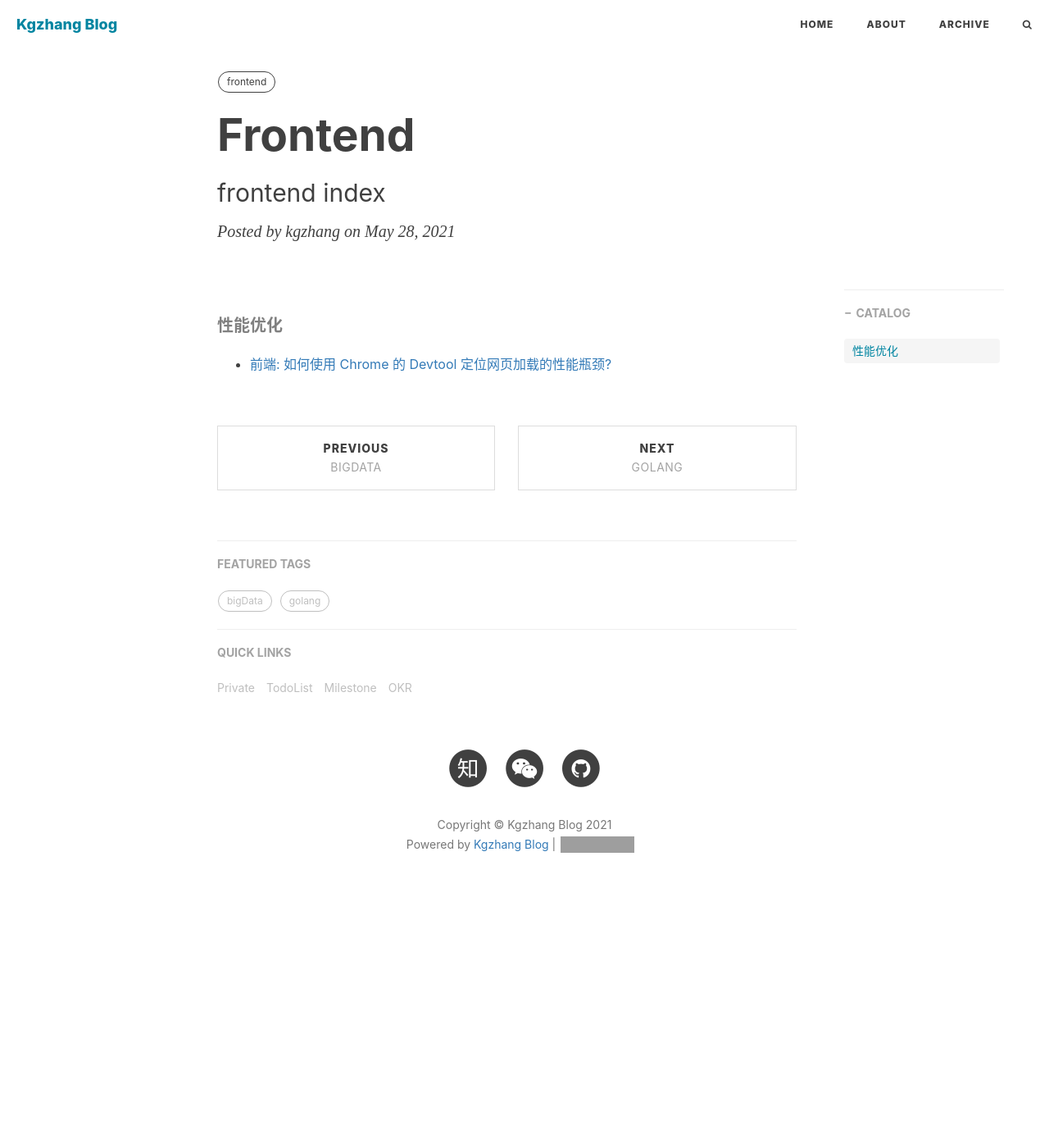
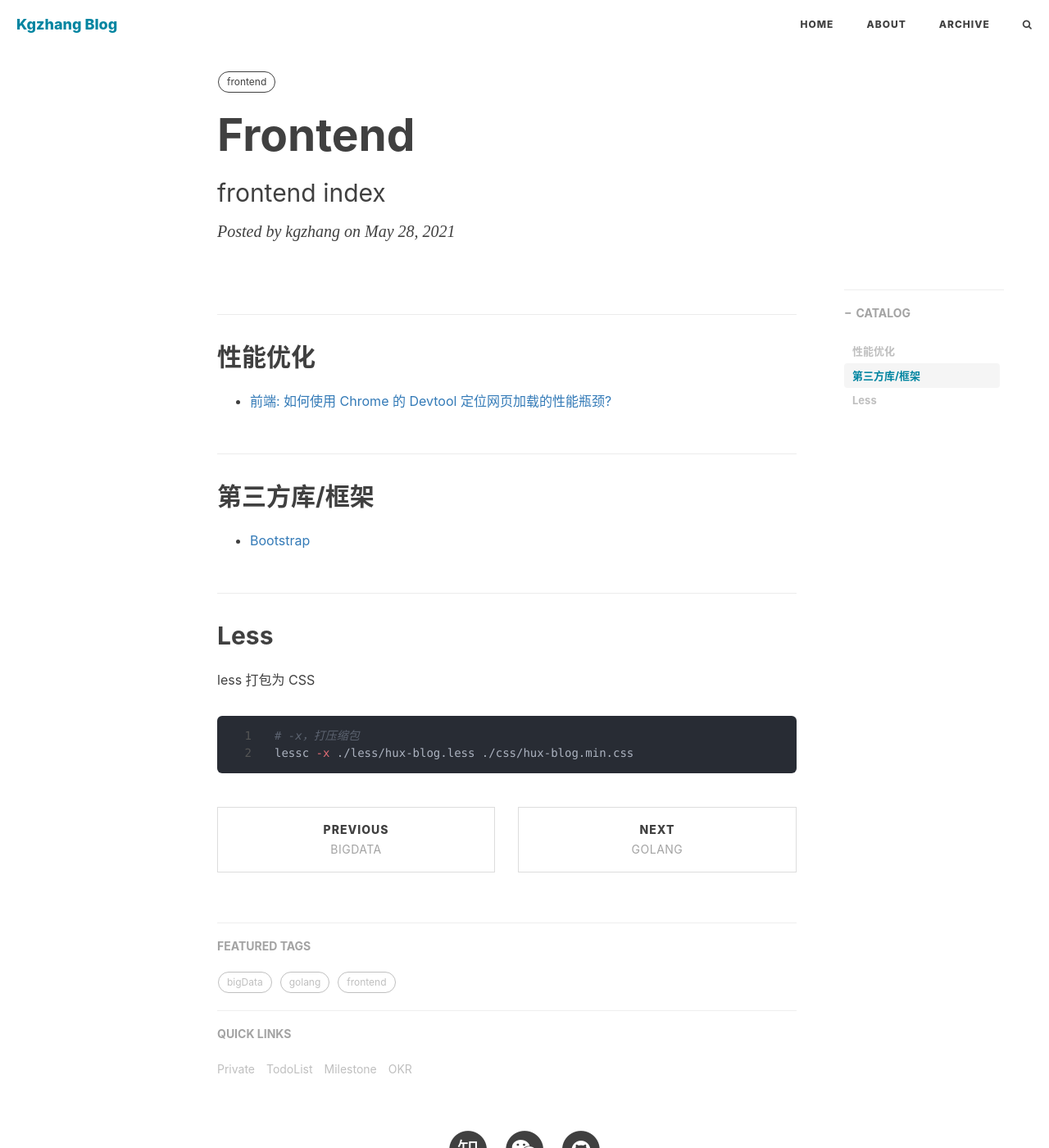
Before and after one commit to kougazhang/oom, a Jekyll site: the page built from _posts/2021-05-28-frontend.md, in a window 1280 px wide and 1400 px high. Shown: the whole window at 82% size. Built offline with Jekyll 4.4.1, drawn with Linux system fonts in a browser that asks for light colours; nearby versions of some CDN libraries; comment, search, counter and statistics services are not loaded; grey boxes are pictures that could not be loaded.

Commit message:
add post bootstrap

````diff
--- a/_posts/2021-05-28-frontend.md
+++ b/_posts/2021-05-28-frontend.md
@@ -10,5 +10,16 @@ tags:
   - frontend
 ---
 
-##### 性能优化
+## 性能优化
 + [前端: 如何使用 Chrome 的 Devtool 定位网页加载的性能瓶颈?](https://zhuanlan.zhihu.com/p/266771273)
+
+## 第三方库/框架
++ [Bootstrap](./2021-06-03-bootstrap.md)
+
+## Less
+
+less 打包为 CSS
+```shell
+# -x，打压缩包
+lessc -x ./less/hux-blog.less ./css/hux-blog.min.css
+```
````
Also changed, not shown: _posts/2021-06-03-bootstrap.md (added, +41 -0 lines), 1 other file.
